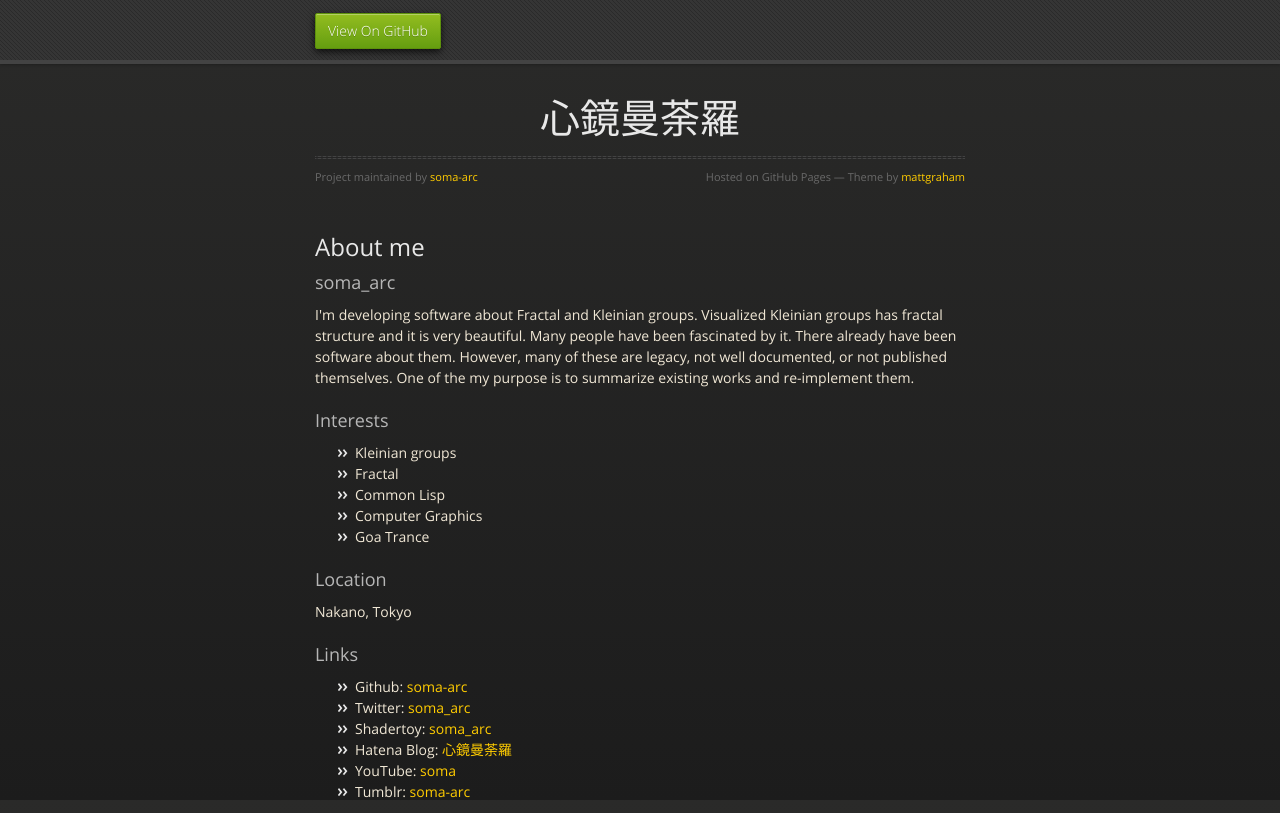
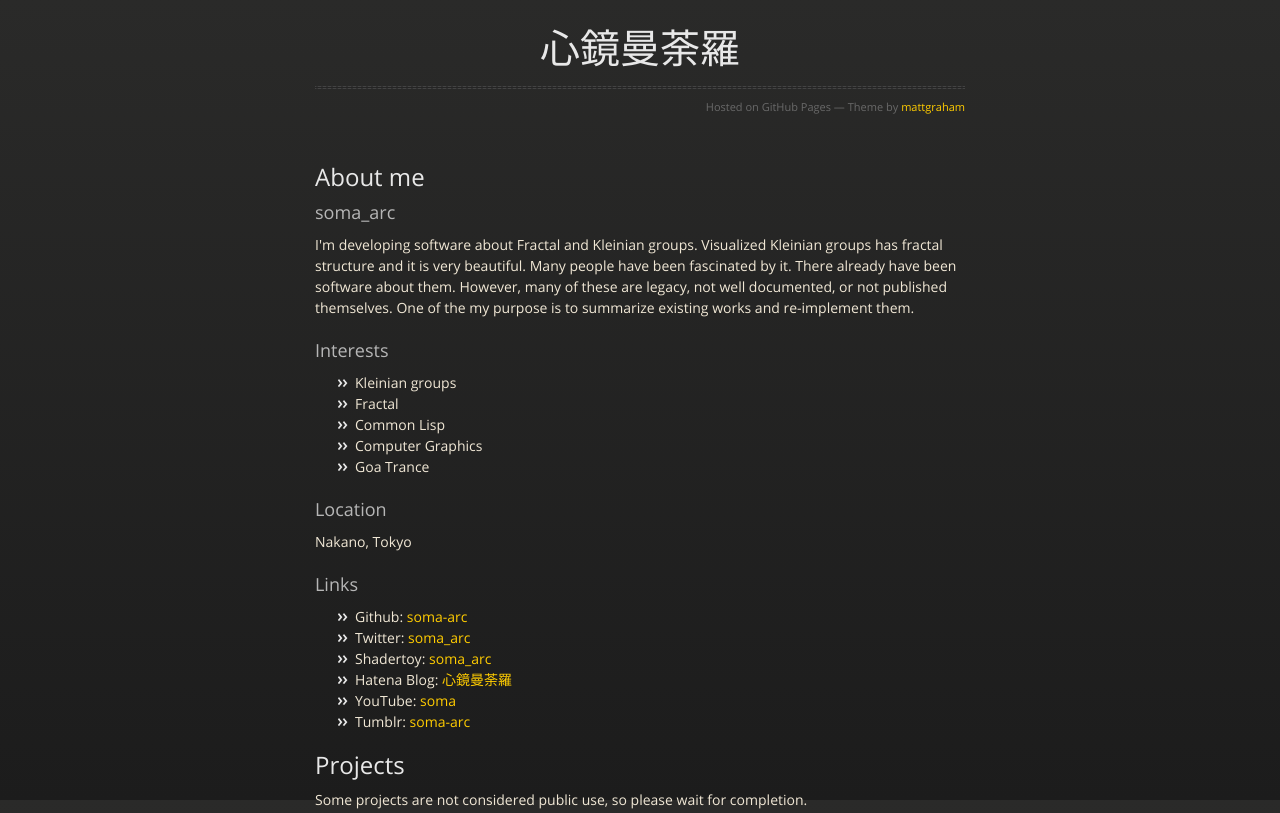
Before and after one commit to soma-arc/soma-arc.github.io, a plain HTML site: page index.html in a window 1280 px wide. Shown: the top 813 px of the page. Drawn offline with nearby package versions, Linux system fonts and the light colour scheme.

Commit message:
Remove header

```diff
--- a/index.html
+++ b/index.html
@@ -18,11 +18,6 @@
 
   </head>
   <body>
-      <div id="header">
-        <nav>
-          <li class="fork"><a href="https://github.com/soma-arc">View On GitHub</a></li>
-        </nav>
-      </div><!-- end header -->
 
     <div class="wrapper">
 
@@ -31,7 +26,6 @@
           <h1>心鏡曼荼羅</h1>
           <p></p>
           <hr>
-          <span class="credits left">Project maintained by <a href="https://github.com/soma-arc">soma-arc</a></span>
           <span class="credits right">Hosted on GitHub Pages &mdash; Theme by <a href="https://twitter.com/michigangraham">mattgraham</a></span>
         </div>
 
@@ -151,7 +145,7 @@ It will be published at <a href="rosarium.website">rosarium.website</a></p>
 <a id="iterated-inversion-system" class="anchor" href="#iterated-inversion-system" aria-hidden="true"><span aria-hidden="true" class="octicon octicon-link"></span></a><a href="https://github.com/soma-arc/IteratedInversionSystem">Iterated Inversion System</a>
 </h3>
 
-<p>An algorithm for rendering kissing Schottky groups developed with <a href="http://www.aharalab.sakura.ne.jp/">Kazushi Ahara</a> (Meiji University)<br>
+<p>An algorithm for rendering kissing Schottky groups developed with <a href="http://www.aharalab.sakura.ne.jp/">Kazushi Ahara</a> (Meiji University).<br>
 <img src="./images/kissingSchottkyLimitSet.png" alt="IIS2d"><br>
 <img src="./images/3dOct.png" alt="IIS3d">  </p>
 
--- a/stylesheets/styles.css
+++ b/stylesheets/styles.css
@@ -784,7 +784,7 @@ section {
   max-width: 650px;
   padding: 30px 0px 50px 0px;
   margin: 20px 0;
-  margin-top: 70px;
+  margin-top: 0px;
 }
 section #title {
   border: 0;
```
